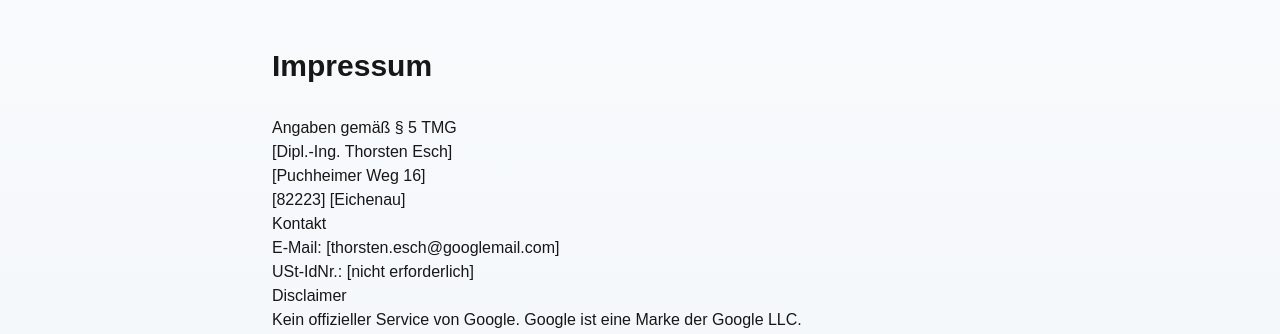
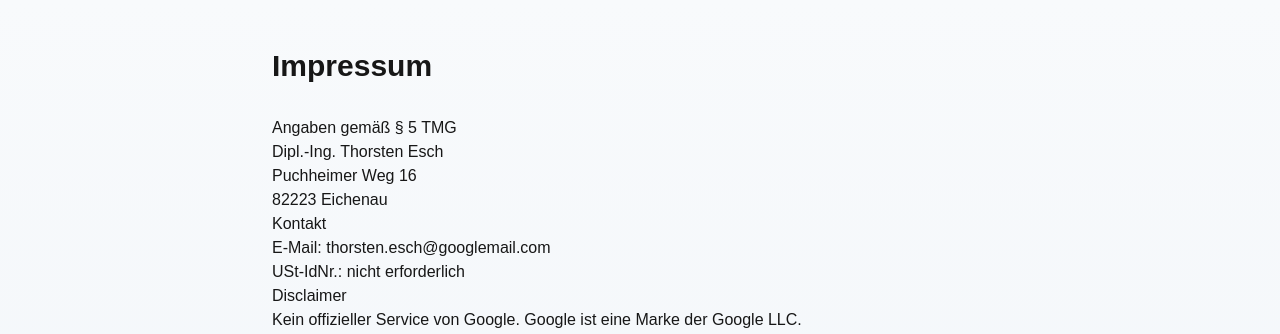
Before and after one commit to ETcreator/gbp-suspension, a Next.js app: page /impressum in a window 1280 px wide. Shown: the top 334 px of the page. Built offline with nearby package versions, Linux system fonts and the light colour scheme.

Commit message:
Update hero headline

```diff
--- a/app/agb/page.tsx
+++ b/app/agb/page.tsx
@@ -34,7 +34,7 @@ export default function AGBPage() {
           </p>
 
           <p className="text-sm text-slate-500 dark:text-slate-400 mt-8">
-            Stand: Februar 2024
+            Stand: Februar 2026
           </p>
         </div>
       </div>
--- a/app/datenschutz/page.tsx
+++ b/app/datenschutz/page.tsx
@@ -7,10 +7,10 @@ export default function DatenschutzPage() {
         <div className="prose dark:prose-invert max-w-none">
           <h2>1. Verantwortlicher</h2>
           <p>
-            [Dipl-Ing. Thorsten Esch]<br />
-            [Puchheimer Weg 16]<br />
-            [82223] [Eichenau]<br />
-            E-Mail: [thorsten.esch@googlemail.com]
+            Dipl-Ing. Thorsten Esch<br />
+            Puchheimer Weg 16<br />
+            82223 Eichenau<br />
+            E-Mail: thorsten.esch@googlemail.com
           </p>
 
           <h2>2. Hosting und Infrastruktur</h2>
@@ -67,7 +67,7 @@ export default function DatenschutzPage() {
           </p>
 
           <p className="text-sm text-slate-500 dark:text-slate-400 mt-8">
-            Stand: Februar 2024
+            Stand: Februar 2026
           </p>
         </div>
       </div>
--- a/app/impressum/page.tsx
+++ b/app/impressum/page.tsx
@@ -7,15 +7,15 @@ export default function ImpressumPage() {
         <div className="prose dark:prose-invert max-w-none">
           <h2>Angaben gemäß § 5 TMG</h2>
           <p>
-            [Dipl.-Ing. Thorsten Esch]<br />
-            [Puchheimer Weg 16]<br />
-            [82223] [Eichenau]
+            Dipl.-Ing. Thorsten Esch<br />
+            Puchheimer Weg 16<br />
+            82223 Eichenau
           </p>
 
           <h2>Kontakt</h2>
           <p>
-            E-Mail: [thorsten.esch@googlemail.com]<br />
-            USt-IdNr.: [nicht erforderlich]
+            E-Mail: thorsten.esch@googlemail.com<br />
+            USt-IdNr.: nicht erforderlich
           </p>
 
           <h2>Disclaimer</h2>
```
